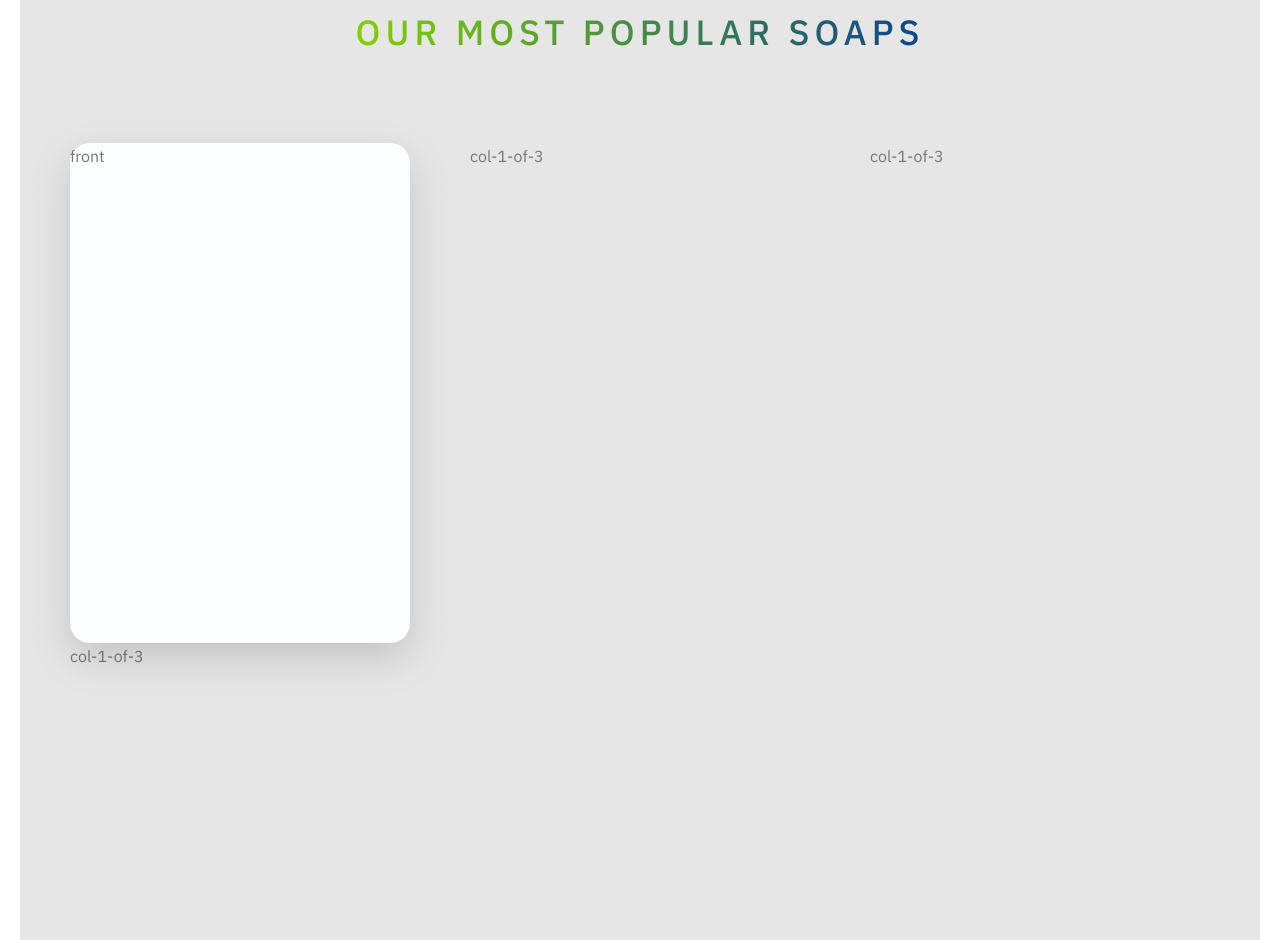
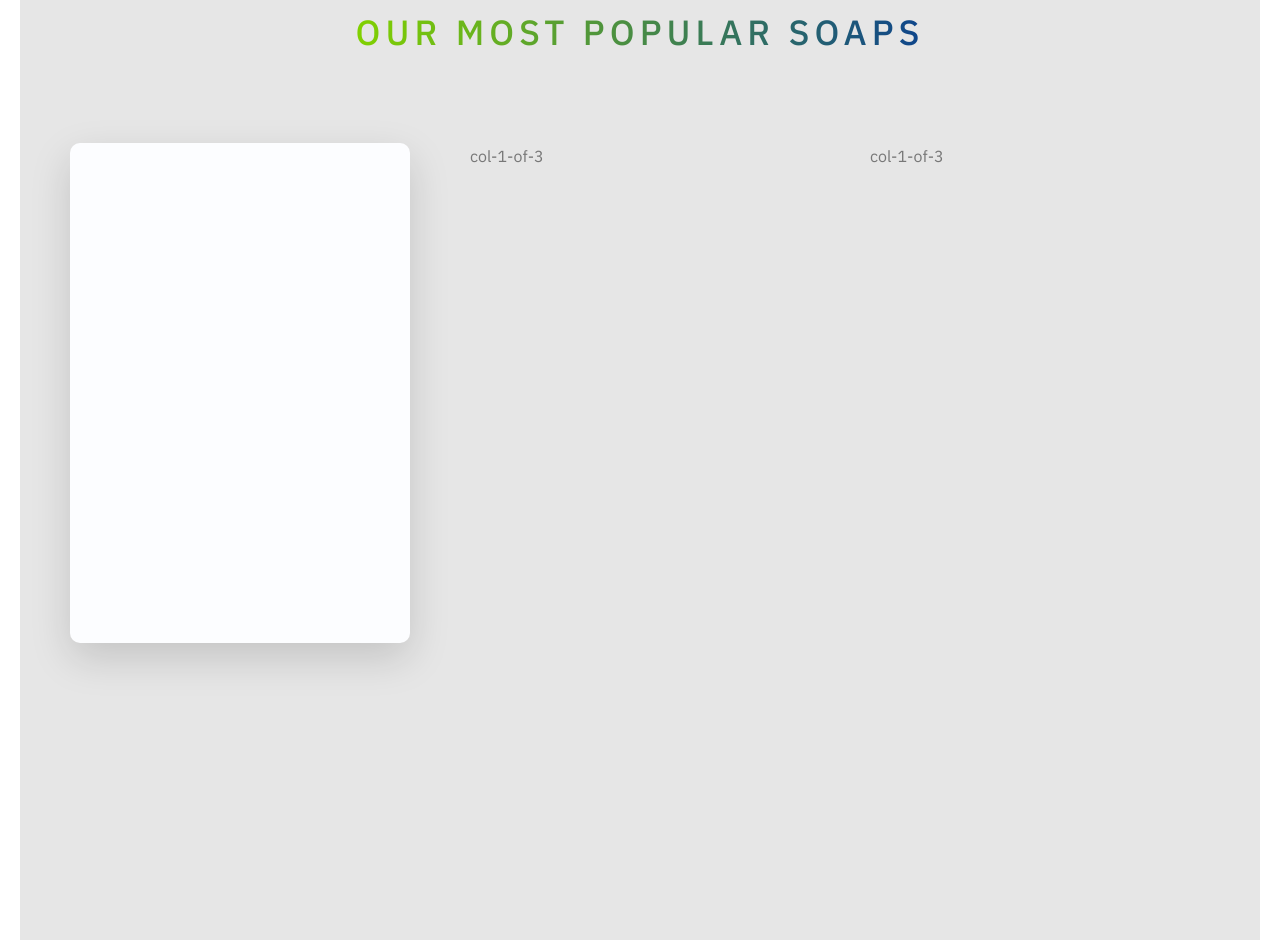
Before and after one commit to Michael-Yount/SoapbySea, a website: page index.html in a window 1280 px wide. Shown: the part 2449-3389 px from the top of the page. Drawn offline with Linux system fonts and the light colour scheme.

Commit message:
cleaned up html

```diff
--- a/index.html
+++ b/index.html
@@ -186,13 +186,13 @@
                     <div class="col-1-of-3">
                         <div class="card">
                             <div class="card__side card__side--front">
-                                front
+
                             </div>
                             <div class="card__side card__side--back card__side--back-1">
-                                Back
+
                             </div>
                         </div>
-                        col-1-of-3
+
                     </div>
                     <div class="col-1-of-3">
                         col-1-of-3
--- a/sass/components/_card.scss
+++ b/sass/components/_card.scss
@@ -13,7 +13,7 @@
          left: 0;
          width: 100%;
          backface-visibility: hidden;
-         border-radius: 2rem;
+         border-radius: 1rem;
          box-shadow: 0 1.5rem 4rem rgba($color-black, .15);
 
         &--front {
```
Also changed, not shown: css/style.css.
